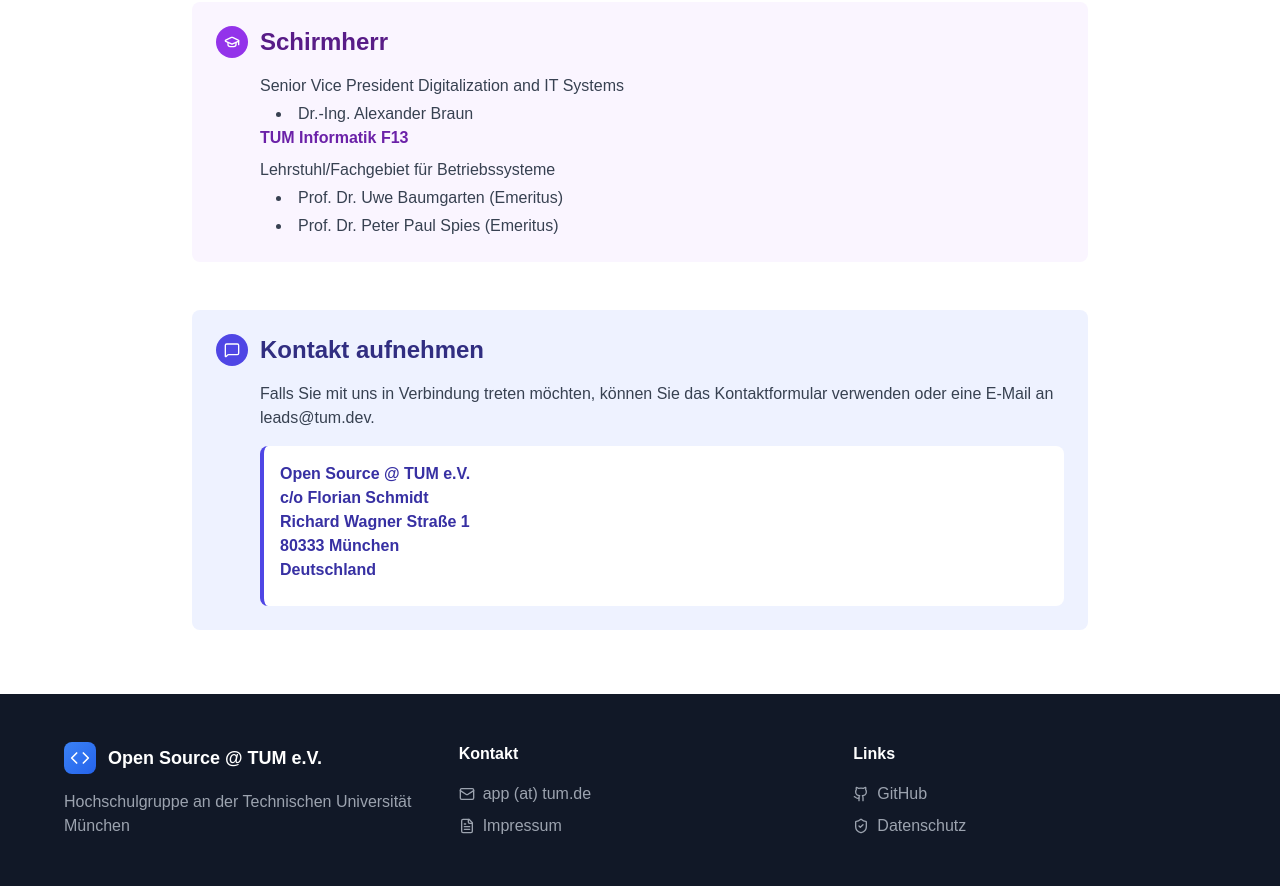
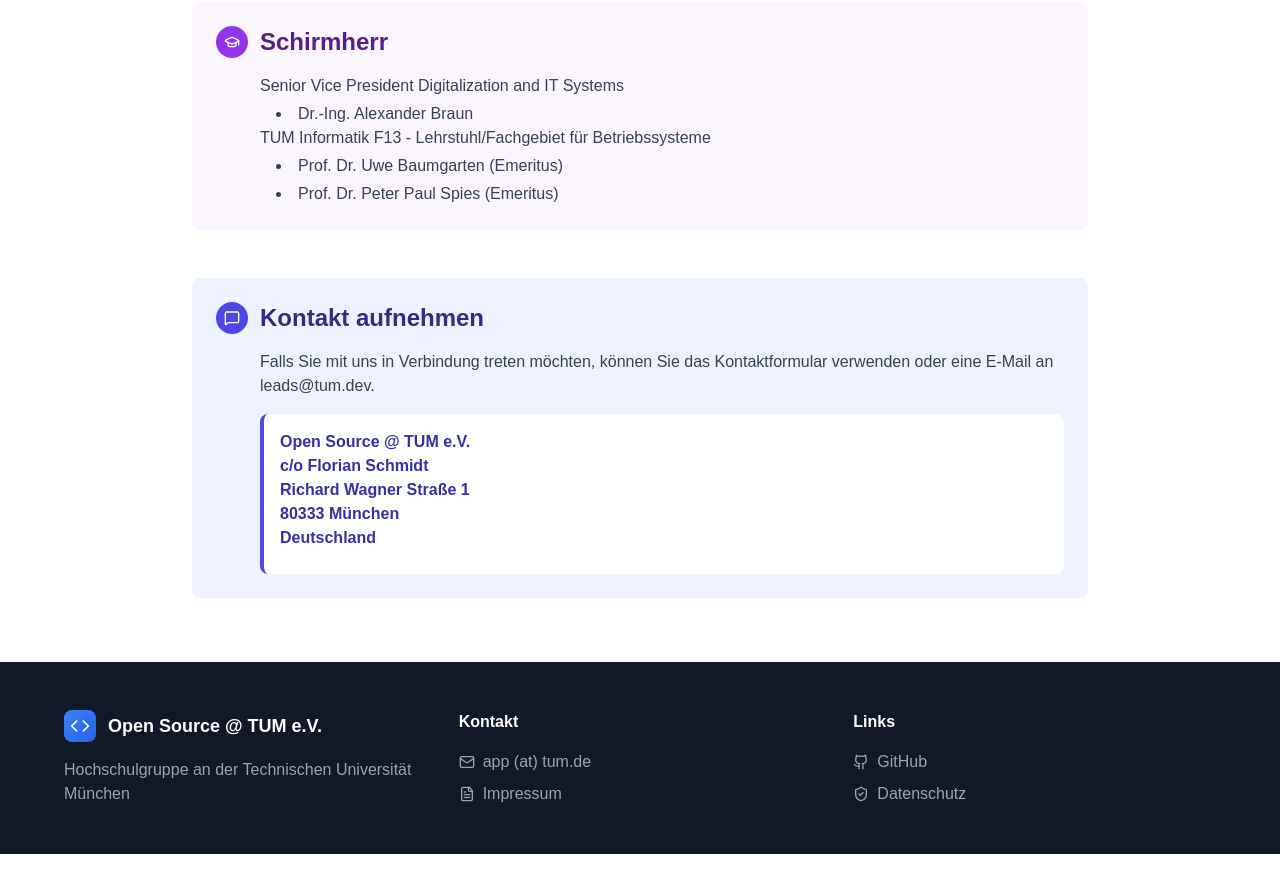
Before and after one commit to TUM-Dev/Website, a React (Vite) app: page /imprint in a window 1280 px wide. Shown: the part 1100-1986 px from the top of the page. After the commit the page ends 1954 px from the top, so only its background shows below. Built offline with nearby package versions, Linux system fonts and the light colour scheme.

Commit message:
Fix F13 and lint

```diff
--- a/src/pages/ImprintPage.tsx
+++ b/src/pages/ImprintPage.tsx
@@ -110,10 +110,7 @@ export default function Imprint() {
 								</ul>
 							</div>
 							<div className="ml-11 text-gray-700">
-								<p className="font-semibold text-purple-800 mb-2">
-									TUM Informatik F13
-								</p>
-								<p className="mb-1">Lehrstuhl/Fachgebiet für Betriebssysteme</p>
+								<p className="mb-1">TUM Informatik F13 - Lehrstuhl/Fachgebiet für Betriebssysteme</p>
 								<ul className="list-disc list-inside space-y-1 ml-4">
 									<li>Prof. Dr. Uwe Baumgarten (Emeritus)</li>
 									<li>Prof. Dr. Peter Paul Spies (Emeritus)</li>
```
Also changed, not shown: package.json (line endings or trailing spaces).
